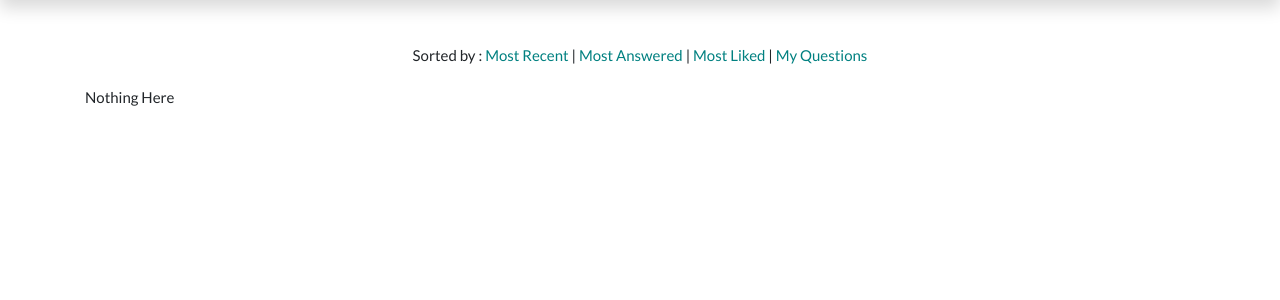
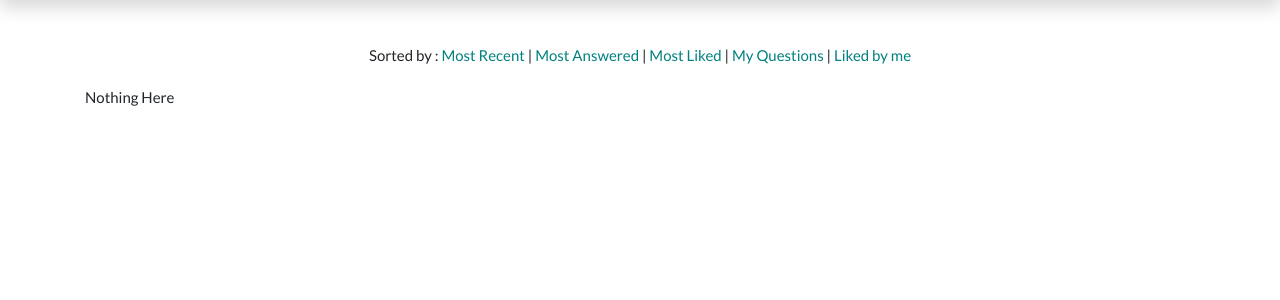
Before and after one commit to dheerajreal/DjangoSimpleQandA, a Django app: page / in a window 1280 px wide. Shown: the part 71-371 px from the top of the page. Run offline with Django 3.2, Linux system fonts and the light colour scheme; data that the repository does not hold is empty; some libraries are stand-ins or nearby versions.

Commit message:
added liked by me view

```diff
--- a/mysite/questions/urls.py
+++ b/mysite/questions/urls.py
@@ -2,6 +2,7 @@ from django.urls import path
 
 from .views import (
     AskedQuestionListView,
+    LikedQuestionListView,
     QuestionCreateView,
     QuestionListByAnswerCount,
     QuestionListByLikesCount,
@@ -44,5 +45,6 @@ urlpatterns = [
          name="sort_by_likes_count"),
     path('q/asked', AskedQuestionListView.as_view(),
          name="asked_by_user"),
-
+    path('q/liked', LikedQuestionListView.as_view(),
+         name="liked_questions_list"),
 ]
--- a/mysite/questions/views.py
+++ b/mysite/questions/views.py
@@ -42,6 +42,14 @@ class AskedQuestionListView(LoginRequiredMixin, ListView):
 
     def get_queryset(self):
         return Question.objects.filter(asked_by=self.request.user)
+
+
+class LikedQuestionListView(LoginRequiredMixin, ListView):
+    template_name = "questions/index.html"
+    paginate_by = settings.PAGINATE_BY
+
+    def get_queryset(self):
+        return Question.objects.filter(likes=self.request.user)
 
 
 class QuestionCreateView(LoginRequiredMixin, CreateView):
--- a/mysite/templates/questions/index.html
+++ b/mysite/templates/questions/index.html
@@ -7,7 +7,8 @@
             <a href="{% url 'index' %}">Most Recent</a> |
             <a href="{% url 'sort_by_ans_count' %}">Most Answered</a> |
             <a href="{% url 'sort_by_likes_count' %}">Most Liked </a>|
-            <a href="{% url 'asked_by_user' %}">My Questions </a>
+            <a href="{% url 'asked_by_user' %}">My Questions </a>|
+            <a href="{% url 'liked_questions_list' %}">Liked by me </a>
         </div>
     </div>
 
```
